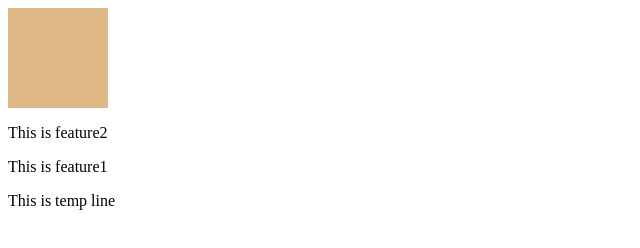
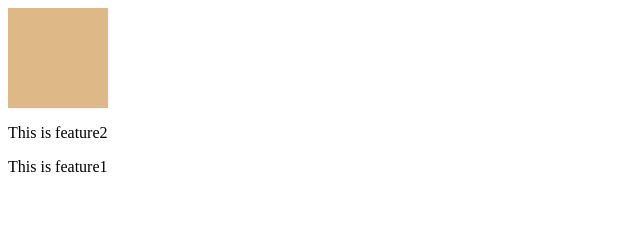
Before and after one commit to ChinthaRithwik/localrepo, a plain HTML site: page index.html in a window 1280 px wide. Shown: the whole page, without its empty margins (0-640 px from the left). Drawn offline with Linux system fonts and the light colour scheme.

Commit message:
fresh aah start

```diff
--- a/index.html
+++ b/index.html
@@ -10,6 +10,5 @@
 <div></div>
     <p>This is feature2</p>
     <p>This is feature1</p>
-    <p>This is temp line</p>
 </body>
 </html>
```
